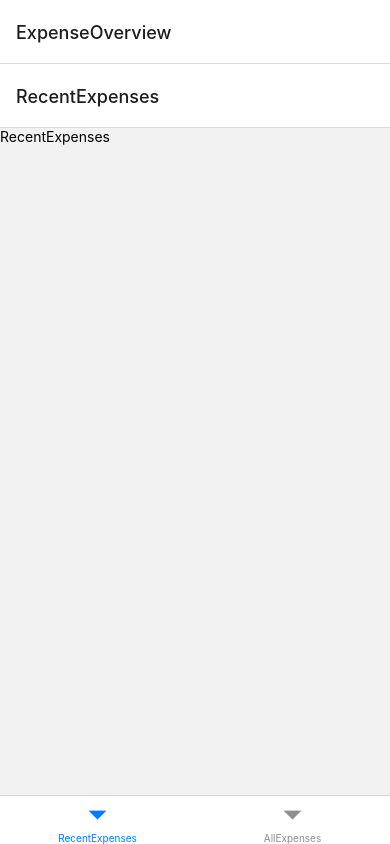
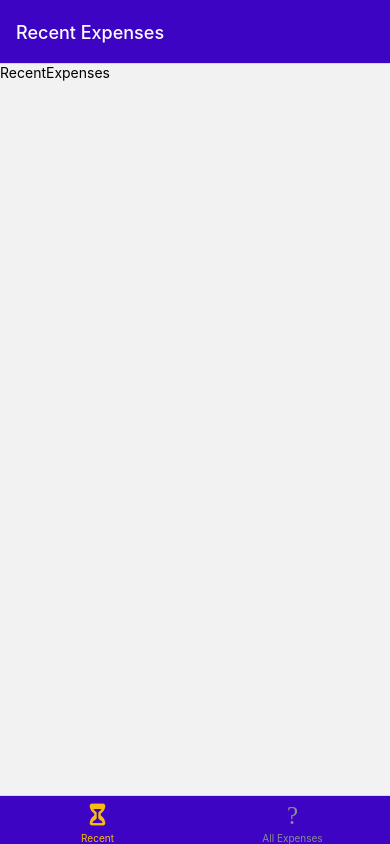
Before and after one commit to rafsun-riad/expense_tracker, a React Native app: screen /ExpenseOverview in a window 390 px wide. Built offline with nearby package versions, Linux system fonts and the light colour scheme.

Commit message:
working with design of the app

```diff
--- a/App.js
+++ b/App.js
@@ -13,7 +13,13 @@ export default function App() {
       <StatusBar style="auto" />
       <NavigationContainer>
         <Stack.Navigator>
-          <Stack.Screen name="ExpenseOverview" component={ExpenseOverview} />
+          <Stack.Screen
+            name="ExpenseOverview"
+            component={ExpenseOverview}
+            options={{
+              headerShown: false,
+            }}
+          />
           <Stack.Screen name="ManageExpense" component={ManageExpense} />
         </Stack.Navigator>
       </NavigationContainer>
--- a/components/ExpenseOverview.js
+++ b/components/ExpenseOverview.js
@@ -1,14 +1,44 @@
 import { createBottomTabNavigator } from '@react-navigation/bottom-tabs';
+import { Ionicons } from '@expo/vector-icons';
+
 import RecentExpenses from '../screens/RecentExpenses';
 import AllExpenses from '../screens/AllExpenses';
+import { GlobalStyle } from '../constants/styles';
 
 const BottomTabs = createBottomTabNavigator();
 
 function ExpenseOverview() {
   return (
-    <BottomTabs.Navigator>
-      <BottomTabs.Screen name="RecentExpenses" component={RecentExpenses} />
-      <BottomTabs.Screen name="AllExpenses" component={AllExpenses} />
+    <BottomTabs.Navigator
+      screenOptions={{
+        headerStyle: { backgroundColor: GlobalStyle.color.primary500 },
+        headerTintColor: 'white',
+        tabBarStyle: { backgroundColor: GlobalStyle.color.primary500 },
+        tabBarActiveTintColor: GlobalStyle.color.accent500,
+      }}
+    >
+      <BottomTabs.Screen
+        name="RecentExpenses"
+        component={RecentExpenses}
+        options={{
+          title: 'Recent Expenses',
+          tabBarLabel: 'Recent',
+          tabBarIcon: ({ color, size }) => (
+            <Ionicons name="hourglass" size={size} color={color} />
+          ),
+        }}
+      />
+      <BottomTabs.Screen
+        name="AllExpenses"
+        component={AllExpenses}
+        options={{
+          title: 'All Expenses',
+          tabBarLabel: 'All Expenses',
+          tabBarIcon: ({ color, size }) => (
+            <Ionicons name="calender" size={size} color={color} />
+          ),
+        }}
+      />
     </BottomTabs.Navigator>
   );
 }
--- /dev/null
+++ b/constants/styles.js
@@ -0,0 +1,16 @@
+export const GlobalStyle = {
+  color: {
+    primary50: '#e4d9fd',
+    primary100: '#c6affc',
+    primary200: '#a281f0',
+    primary400: '#5721d4',
+    primary500: '#3e04c3',
+    primary700: '#2d0689',
+    primary800: '#200364',
+    accent500: '#f7bc0c',
+    error50: '#fcc4e4',
+    error500: '#9b095c',
+    gray500: '#39324a',
+    gray700: '#221c30',
+  },
+};
```
